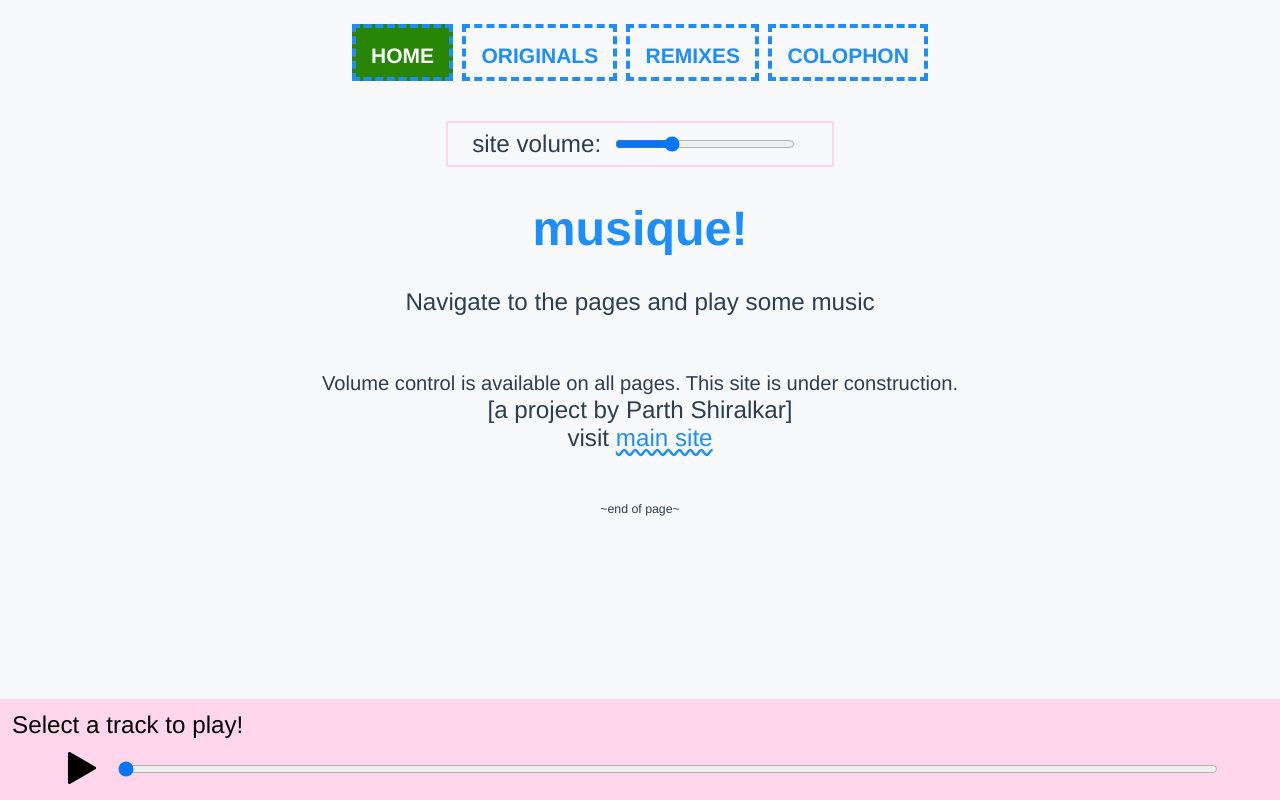
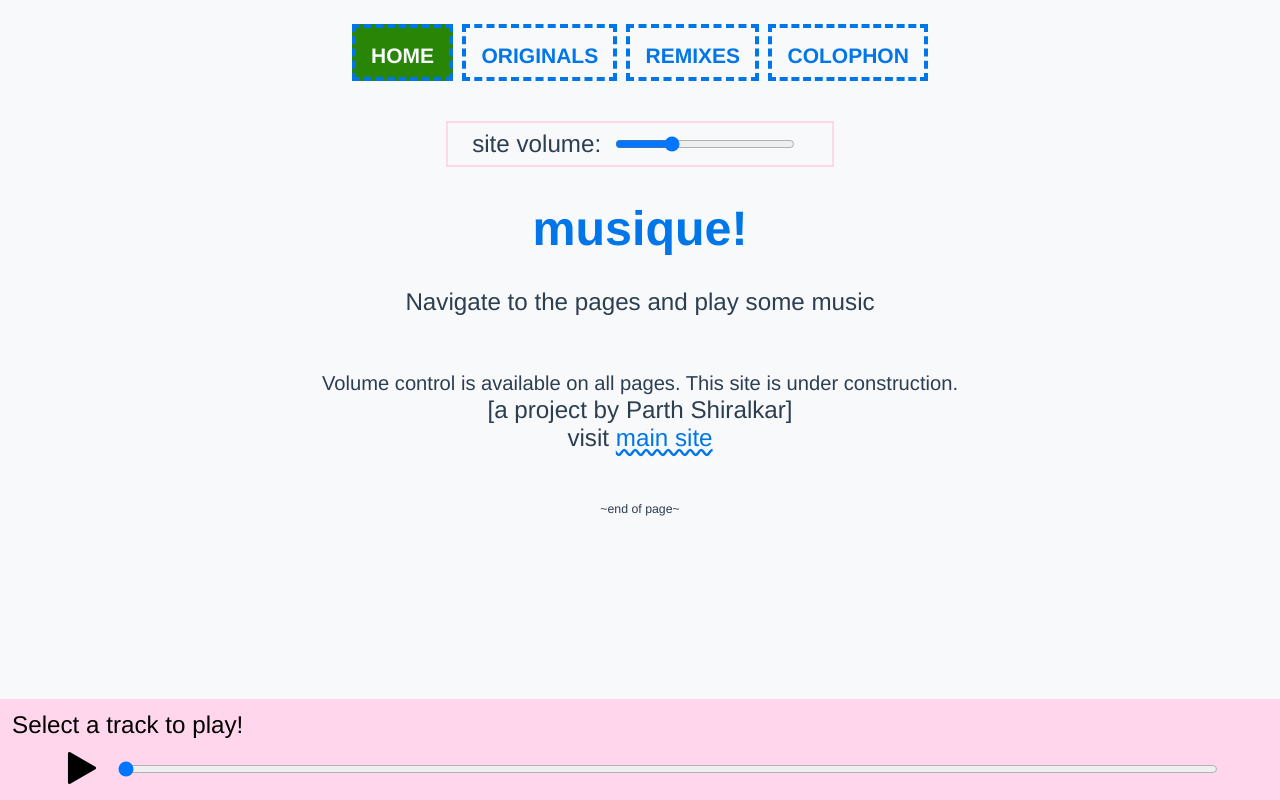
Before and after one commit to partheus/music, a Vue app: page / in a window 1280 px wide. Built offline with nearby package versions, Linux system fonts and the light colour scheme.

Commit message:
Make the primary blue darker

```diff
--- a/src/assets/scss/_variables.scss
+++ b/src/assets/scss/_variables.scss
@@ -1,6 +1,6 @@
 $color--white: #eeede5;
 $color--black: #181818;
-$color--primary: #1e8dfd;
+$color--primary: #0076e8;
 $color--secondary: #298505;
 $color--tertiary: #a43128;
 $color--success: #dcc22e;
```
